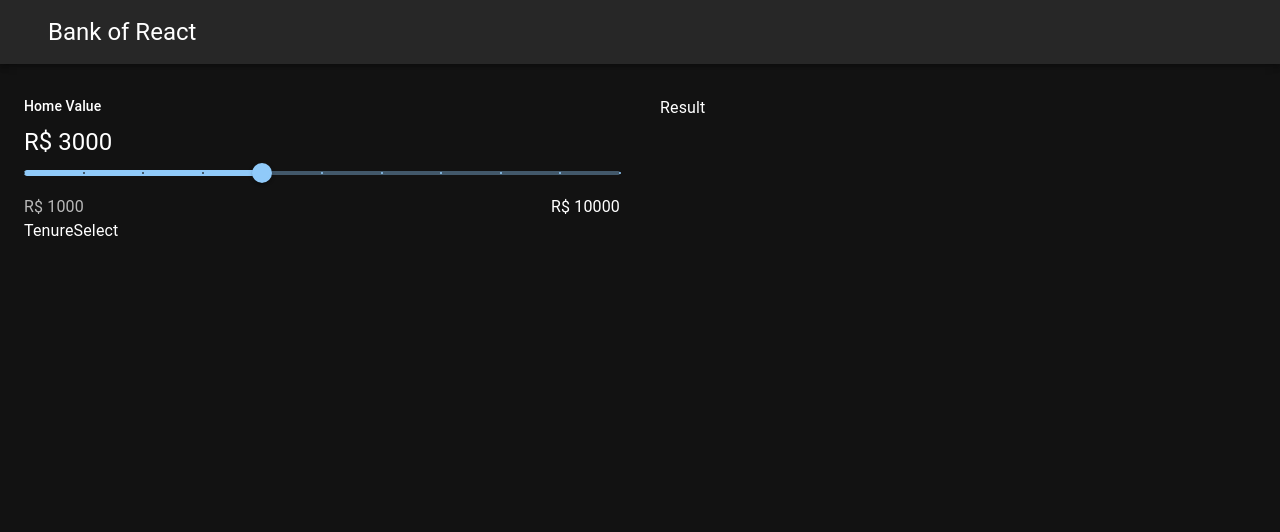
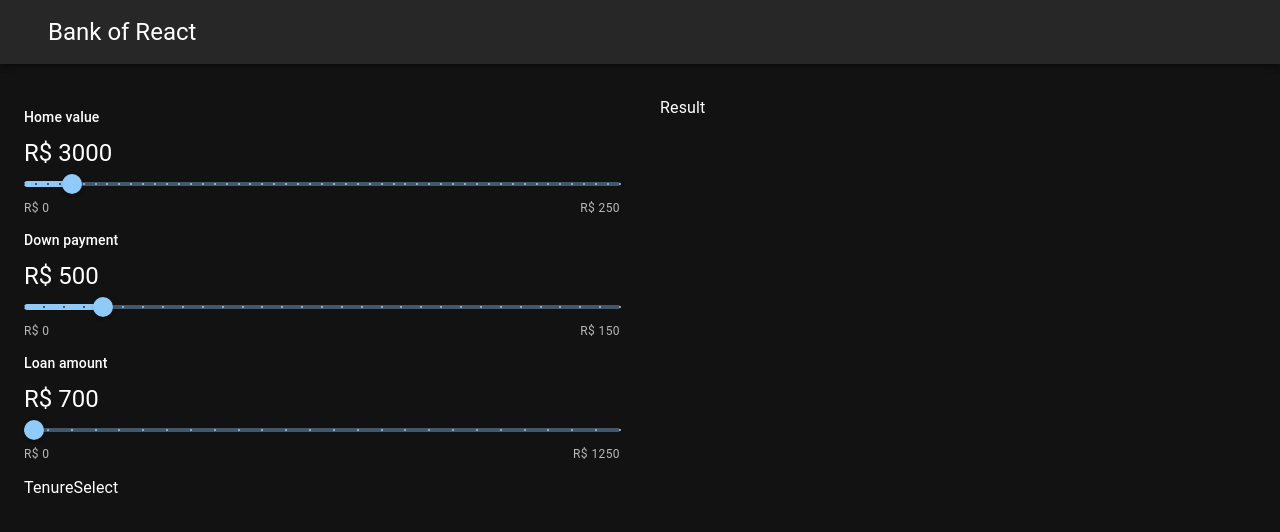
Before and after one commit to thePaulCode/mortgage-calculator, a React (Create React App) app: page / in a window 1280 px wide. Shown: the top 532 px of the page. Built offline with nearby package versions, Linux system fonts and the light colour scheme.

Commit message:
dev SliderComponent

```diff
--- a/src/components/SliderSelect.js
+++ b/src/components/SliderSelect.js
@@ -4,7 +4,11 @@ import SliderComponent from './common/SliderComponent'
 const SliderSelect = () => {
   return (
     <>
-      <SliderComponent min={0} max={50} defaultValue={20} step={5} onChange={(e, value)=>console.log(value)}/>
+      <SliderComponent label="Home value" min={0} max={250} defaultValue={20} step={5} onChange={(e, value) => console.log(value)} unit='R$' amount={3000} />
+
+      <SliderComponent label="Down payment" min={0} max={150} defaultValue={20} step={5} onChange={(e, value) => console.log(value)} unit='R$' amount={500} />
+
+      <SliderComponent label="Loan amount" min={0} max={1250} defaultValue={20} step={50} onChange={(e, value) => console.log(value)} unit='R$' amount={700} />
 
     </>
   )
--- a/src/components/common/SliderComponent.js
+++ b/src/components/common/SliderComponent.js
@@ -1,16 +1,16 @@
-import React, { Fragment } from 'react'
+import React from 'react'
 import Slider from '@mui/material/Slider';
 import { Stack, Typography } from '@mui/material';
 
 // Props Destructuring
-const SliderComponent = ({ defaultValue, min, max, step, onChange, value }) => {
+const SliderComponent = ({ defaultValue, min, max, step, onChange, value, label, unit, amount }) => {
   return (
 
-    <Fragment>
+    <Stack my={1.4}>
       {/* React.Fragment fake DOM */}
       <Stack gap={1}>
-        <Typography variant='subtitle2'> Home Value </Typography>
-        <Typography variant='h5'> R$ 3000 </Typography>
+        <Typography variant='subtitle2'>{label}</Typography>
+        <Typography variant='h5'>{unit} {amount} </Typography>
       </Stack>
       <Slider defaultValue={defaultValue}
         min={min}
@@ -23,10 +23,10 @@ const SliderComponent = ({ defaultValue, min, max, step, onChange, value }) => {
         value={value}
       />
       <Stack direction='row' gap={1} justifyContent={'space-between'}>
-      <Typography color='text.secondary'> R$ 1000 </Typography>
-      <Typography> R$ 10000 </Typography>
+        <Typography variant='caption' color='text.secondary'> {unit} {min} </Typography>
+        <Typography variant='caption' color='text.secondary'> {unit} {max}  </Typography>
       </Stack>
-    </Fragment>
+    </Stack>
   );
 };
 
--- a/src/theme.js
+++ b/src/theme.js
@@ -4,6 +4,7 @@ import {  createTheme } from '@mui/material/styles';
 export const theme = createTheme({
   palette: {
     mode: 'dark',
+
   },
   typography:{
     h1:{
```
